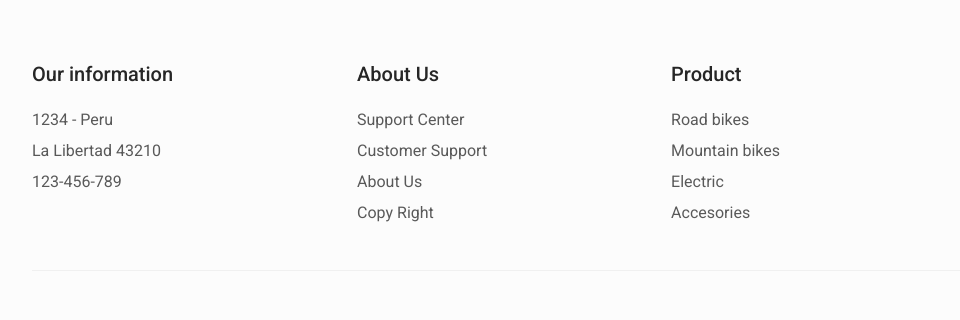
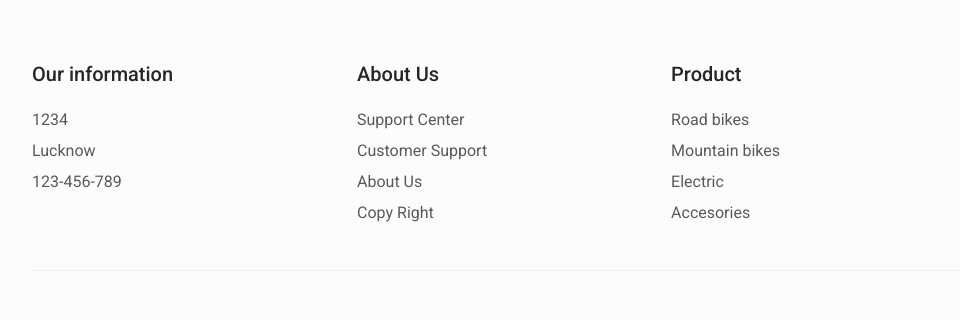
Before and after one commit to ajay6217/watchwebsite, a plain HTML site: page index.html in a window 1280 px wide. Shown: the part 4708-5028 px from the top of the page, 96-1056 px from the left. Drawn offline with nearby package versions, Linux system fonts and the light colour scheme.

Commit message:
Update index.html

```diff
--- a/index.html
+++ b/index.html
@@ -512,8 +512,8 @@
                     <h3 class="footer__title">Our information</h3>
 
                     <ul class="footer__list">
-                        <li>1234 - Peru</li>
-                        <li>La Libertad 43210</li>
+                        <li>1234</li>
+                        <li>Lucknow</li>
                         <li>123-456-789</li>
                     </ul>
                 </div>
```
